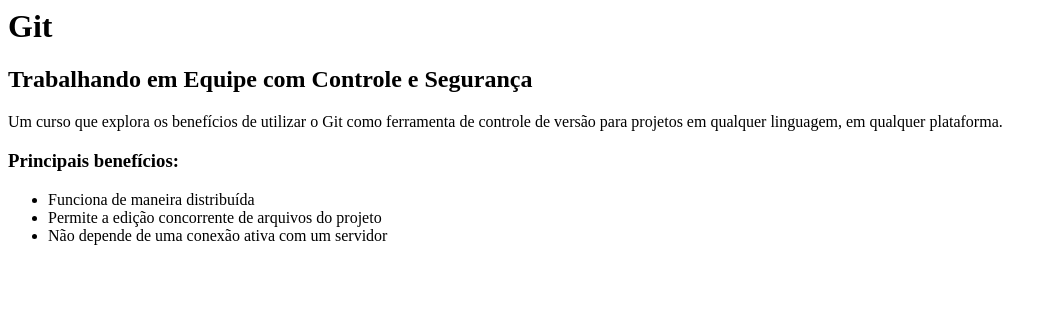
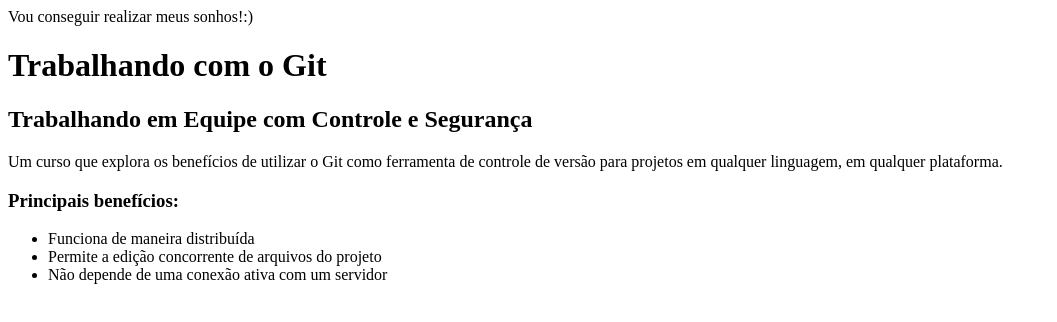
Before and after one commit to SidBarbosa/curso-git, a plain HTML site: page index.html in a window 1280 px wide. Shown: the whole page, without its empty margins (0-1057 px from the left). Drawn offline with Linux system fonts and the light colour scheme.

Commit message:
Alterando o arquivo index

```diff
--- a/index.html
+++ b/index.html
@@ -2,8 +2,8 @@
     <head>
     </head>
     <body>
-        <h1>Git</h1>
-
+        <h1<>Vou conseguir realizar meus sonhos!:) </h1>
+        <h1> Trabalhando com o Git</h1>
         <h2>Trabalhando em Equipe com Controle e Segurança</h2>
 
         <p>Um curso que explora os benefícios de utilizar o Git como ferramenta de controle de versão para projetos em qualquer linguagem, em qualquer plataforma.</p>
```
